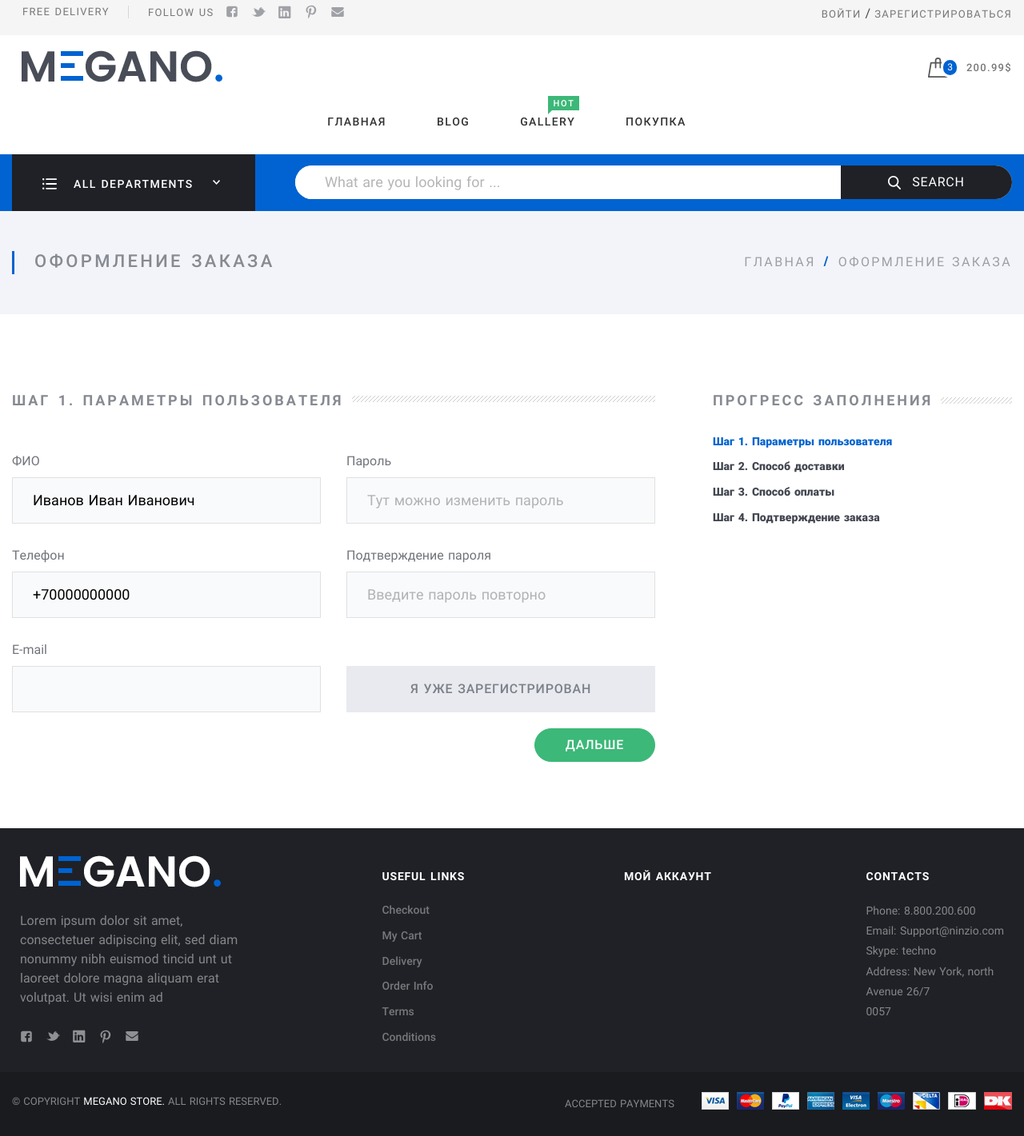
After one commit to Molecula80/megano, a Django app: page /app_ordering/ in a window 1280 px wide. The commit adds this page. Shown: the whole page at 80% size. Run offline with Django 4.2, Linux system fonts and the light colour scheme; data that the repository does not hold is empty.

Commit message:
add ordering

```diff
--- a/online_store/app_cart/templates/app_cart/cart_detail.html
+++ b/online_store/app_cart/templates/app_cart/cart_detail.html
@@ -127,7 +127,8 @@
               <strong class="Cart-title">Итого:
               </strong><span class="Cart-price">{{ cart.get_total_price }}$</span>
             </div>
-            <div class="Cart-block"><a class="btn btn_success btn_lg" href="order.html">Оформить заказ</a>
+            <div class="Cart-block">
+              <a class="btn btn_success btn_lg" href="{% url 'app_ordering:order_create' %}">Оформить заказ</a>
             </div>
           </div>
         </form>
--- /dev/null
+++ b/online_store/app_ordering/forms.py
@@ -0,0 +1,9 @@
+from django import forms
+
+
+class OrderCreateForm(forms.Form):
+    pass
+
+
+class PaymentForm(forms.Form):
+    pass
--- /dev/null
+++ b/online_store/app_ordering/templates/app_ordering/order_create.html
@@ -0,0 +1,272 @@
+<!DOCTYPE html>
+<html lang="en">
+<head>
+  {% extends "middle_base.html" %}
+  {% load static %}
+  <meta charset="UTF-8">
+  <title>{% block title %}Оформление заказа{% endblock %}</title>
+</head>
+<body>
+  {% block mb_content %}
+    <div class="Section Section_column Section_columnRight Section_columnWide Order">
+      <div class="wrap">
+        <div class="Section-column">
+          <div class="Section-columnSection">
+            <header class="Section-header">
+              <strong class="Section-title">Прогресс заполнения
+              </strong>
+            </header>
+            <div class="Section-columnContent">
+              <ul class="menu menu_vt Order-navigate">
+                <li class="menu-item_ACTIVE menu-item">
+                    <a class="menu-link" href="#step1">Шаг 1. Параметры пользователя</a>
+                </li>
+                <li class="menu-item"><a class="menu-link" href="#step2">Шаг 2. Способ доставки</a>
+                </li>
+                <li class="menu-item"><a class="menu-link" href="#step3">Шаг 3. Способ оплаты</a>
+                </li>
+                <li class="menu-item"><a class="menu-link" href="#step4">Шаг 4. Подтверждение заказа</a>
+                </li>
+              </ul>
+            </div>
+          </div>
+        </div>
+        <div class="Section-content">
+          <form class="form" action="#" method="post">
+            {% csrf_token %}
+            <div class="Order-block Order-block_OPEN" id="step1">
+              <header class="Section-header Section-header_sm">
+                <h2 class="Section-title">Шаг 1. Параметры пользователя
+                </h2>
+              </header>
+              <div class="row">
+                <div class="row-block">
+                  <div class="form-group">
+                    <label class="form-label" for="name">ФИО
+                    </label>
+                    <input class="form-input" id="name" name="name" type="text" value="Иванов Иван Иванович"/>
+                  </div>
+                  <div class="form-group">
+                    <label class="form-label" for="phone">Телефон
+                    </label>
+                    <input class="form-input" id="phone" name="phone" type="text" value="+70000000000"/>
+                  </div>
+                  <div class="form-group">
+                    <label class="form-label" for="mail">E-mail
+                    </label>
+                    <input class="form-input" id="mail" name="mail" type="text" value="" data-validate="require"/>
+                  </div>
+                </div>
+                <div class="row-block">
+                  <div class="form-group">
+                    <label class="form-label" for="password">Пароль
+                    </label>
+                    <input class="form-input" id="password" name="password" type="password" placeholder="Тут можно изменить пароль"/>
+                  </div>
+                  <div class="form-group">
+                    <label class="form-label" for="passwordReply">Подтверждение пароля
+                    </label>
+                    <input class="form-input" id="passwordReply" name="passwordReply" type="password" placeholder="Введите пароль повторно"/>
+                  </div>
+                  <div class="form-group"><a class="btn btn_muted Order-btnReg" href="#">Я уже зарегистрирован</a>
+                  </div>
+                </div>
+              </div>
+              <div class="Order-footer"><a class="btn btn_success Order-next" href="#step2">Дальше</a>
+              </div>
+            </div>
+            <div class="Order-block" id="step2">
+              <header class="Section-header Section-header_sm">
+                <h2 class="Section-title">Шаг 2. Способ доставки
+                </h2>
+              </header>
+              <div class="form-group">
+                <div>
+                  <label class="toggle">
+                    <input type="radio" name="delivery" value="ordinary" checked="checked"/>
+                      <span class="toggle-box"></span><span class="toggle-text">Обычная доставка</span>
+                  </label>
+                </div>
+                <div>
+                  <label class="toggle">
+                    <input type="radio" name="delivery" value="express"/><span class="toggle-box"></span>
+                      <span class="toggle-text">Экспресс доставка</span>
+                  </label>
+                </div>
+              </div>
+              <div class="form-group">
+                <label class="form-label" for="city">Город
+                </label>
+                <input class="form-input" id="city" name="city" type="text"/>
+              </div>
+              <div class="form-group">
+                <label class="form-label" for="address">Адрес
+                </label>
+                <textarea class="form-textarea" name="address" id="address"></textarea>
+              </div>
+              <div class="Order-footer"><a class="btn btn_success Order-next" href="#step3">Дальше</a>
+              </div>
+            </div>
+            <div class="Order-block" id="step3">
+              <header class="Section-header Section-header_sm">
+                <h2 class="Section-title">Шаг 3. Способ оплаты
+                </h2>
+              </header>
+              <div class="form-group">
+                <div>
+                  <label class="toggle">
+                    <input type="radio" name="pay" value="online" checked="checked"/><span class="toggle-box"></span>
+                      <span class="toggle-text">Онлайн картой</span>
+                  </label>
+                </div>
+                <div>
+                  <label class="toggle">
+                    <input type="radio" name="pay" value="someone"/><span class="toggle-box"></span>
+                      <span class="toggle-text">Онлайн со случайного чужого счета</span>
+                  </label>
+                </div>
+              </div>
+              <div class="Order-footer"><a class="btn btn_success Order-next" href="#step4">Дальше</a>
+              </div>
+            </div>
+            <div class="Order-block" id="step4">
+              <header class="Section-header Section-header_sm">
+                <h2 class="Section-title">Шаг 4. Подтверждение заказа
+                </h2>
+              </header>
+              <!--+div.Order.-confirmation-->
+              <div class="Order-infoBlock">
+                <div class="Order-personal">
+                  <div class="row">
+                    <div class="row-block">
+                      <div class="Order-info">
+                        <div class="Order-infoType">ФИО:
+                        </div>
+                        <div class="Order-infoContent">Иванов Иван Иванович
+                        </div>
+                      </div>
+                      <div class="Order-info">
+                        <div class="Order-infoType">Телефон:
+                        </div>
+                        <div class="Order-infoContent">+7000000000
+                        </div>
+                      </div>
+                      <div class="Order-info">
+                        <div class="Order-infoType">E-mail:
+                        </div>
+                        <div class="Order-infoContent">send@test.test
+                        </div>
+                      </div>
+                    </div>
+                    <div class="row-block">
+                      <div class="Order-info Order-info_delivery">
+                        <div class="Order-infoType">Тип доставки:
+                        </div>
+                        <div class="Order-infoContent">Обычная доставка
+                        </div>
+                      </div>
+                      <div class="Order-info">
+                        <div class="Order-infoType">Город:
+                        </div>
+                        <div class="Order-infoContent">Москва
+                        </div>
+                      </div>
+                      <div class="Order-info">
+                        <div class="Order-infoType">Адрес:
+                        </div>
+                        <div class="Order-infoContent">Ул. Академика Арцимовича, д. 10, кв. 10
+                        </div>
+                      </div>
+                      <div class="Order-info Order-info_pay">
+                        <div class="Order-infoType">Оплата:
+                        </div>
+                        <div class="Order-infoContent">Онлайн картой
+                        </div>
+                      </div>
+                    </div>
+                  </div>
+                </div>
+                <div class="Cart Cart_order">
+                  <div class="Cart-product">
+                    <div class="Cart-block Cart-block_row">
+                      <div class="Cart-block Cart-block_pict">
+                        <a class="Cart-pict" href="#">
+                          <img class="Cart-img" src="{% static 'assets/img/content/home/card.jpg' %}" alt="card.jpg"/>
+                        </a>
+                      </div>
+                      <div class="Cart-block Cart-block_info"><a class="Cart-title" href="#">Ноутбук</a>
+                        <div class="Cart-desc">Это супер ноутбук, 3 гб. 4 ядра
+                        </div>
+                      </div>
+                      <div class="Cart-block Cart-block_price">
+                        <div class="Cart-price">80.00$
+                        </div>
+                      </div>
+                    </div>
+                    <div class="Cart-block Cart-block_row">
+                      <div class="Cart-block Cart-block_amount">1 шт.
+                      </div>
+                    </div>
+                  </div>
+                  <div class="Cart-product">
+                    <div class="Cart-block Cart-block_row">
+                      <div class="Cart-block Cart-block_pict">
+                        <a class="Cart-pict" href="#">
+                          <img class="Cart-img" src="{% static 'assets/img/content/sale/product.png' %}" alt="product.png"/>
+                        </a>
+                      </div>
+                      <div class="Cart-block Cart-block_info"><a class="Cart-title" href="#">Планшет</a>
+                        <div class="Cart-desc">Это планшет с современным железом. Процессор последнего поколения
+                        </div>
+                      </div>
+                      <div class="Cart-block Cart-block_price">
+                        <div class="Cart-price">40.99$
+                        </div>
+                      </div>
+                    </div>
+                    <div class="Cart-block Cart-block_row">
+                      <div class="Cart-block Cart-block_amount">1 шт.
+                      </div>
+                    </div>
+                  </div>
+                  <div class="Cart-product">
+                    <div class="Cart-block Cart-block_row">
+                      <div class="Cart-block Cart-block_pict">
+                        <a class="Cart-pict" href="#">
+                          <img class="Cart-img" src="{% static 'assets/img/content/home/card.jpg' %}" alt="card.jpg"/>
+                        </a>
+                      </div>
+                      <div class="Cart-block Cart-block_info"><a class="Cart-title" href="#">Ноутбук</a>
+                        <div class="Cart-desc">Это супер ноутбук, 3 гб. 4 ядра
+                        </div>
+                      </div>
+                      <div class="Cart-block Cart-block_price">
+                        <div class="Cart-price">80.00$
+                        </div>
+                      </div>
+                    </div>
+                    <div class="Cart-block Cart-block_row">
+                      <div class="Cart-block Cart-block_amount">1 шт.
+                      </div>
+                    </div>
+                  </div>
+                  <div class="Cart-total">
+                    <div class="Cart-block Cart-block_total">
+                      <strong class="Cart-title">Итого:
+                      </strong><span class="Cart-price">200.99$</span>
+                    </div>
+                    <div class="Cart-block">
+                      <button class="btn btn_primary btn_lg" type="submit">Оплатить
+                      </button>
+                    </div>
+                  </div>
+                </div>
+              </div>
+            </div>
+          </form>
+        </div>
+      </div>
+    </div>
+  {% endblock %}
+</body>
+</html>
--- /dev/null
+++ b/online_store/app_ordering/urls.py
@@ -0,0 +1,11 @@
+from django.urls import path
+
+from .views import OrderCreateView, PaymentView, progress_payment
+
+app_name = 'app_ordering'
+
+urlpatterns = [
+    path('', OrderCreateView.as_view(), name='order_create'),
+    path('payment/', PaymentView.as_view(), name='payment'),
+    path('progress_payment/', progress_payment, name='progress_payment'),
+]
--- a/online_store/app_ordering/views.py
+++ b/online_store/app_ordering/views.py
@@ -1,44 +1,34 @@
-# from django.shortcuts import render
+from django.http import HttpResponseRedirect
+from django.shortcuts import render
+from django.urls import reverse
 from django.views import View
-from django.views.generic import TemplateView
+
+from .forms import OrderCreateForm, PaymentForm
 
 
-class UserParamsView(View):
+class OrderCreateView(View):
     """ Ввод параметров пользователя. """
     def get(self, request):
-        pass
+        form = OrderCreateForm()
+        return render(request, 'app_ordering/order_create.html', {'form': form, 'page_title': 'Оформление заказа'})
 
     def post(self, request):
-        pass
+        form = OrderCreateForm(request.POST)
+        if form.is_valid():
+            return HttpResponseRedirect(reverse('app_ordering:payment'))
 
 
-class DeliveryMethodView(View):
-    """ Выбор способа доставки. """
+class PaymentView(View):
+    """ Оплата заказа. """
     def get(self, request):
-        pass
+        form = PaymentForm()
+        return render(request, 'app_ordering/payment.html', {'form Payment': form, 'page_title': 'Оплата'})
 
     def post(self, request):
-        pass
+        form = PaymentForm(request.POST)
+        if form.is_valid():
+            return HttpResponseRedirect(reverse('app_ordering:progress_payment'))
 
 
-class PaymentMethodView(View):
-    """ Выбор способа оплаты. """
-    def get(self, request):
-        pass
-
-    def post(self, request):
-        pass
-
-
-class OrderConfirmationView(TemplateView):
-    """ Подтверждение заказа. """
-    def get_context_data(self, **kwargs):
-        pass
-
-    def post(self):
-        pass
-
-
-def payment_process(request):
-    """ Оплата заказа. """
-    pass
+def progress_payment(request):
+    return render(request, 'app_ordering/progress_payment.html', {'page_title': 'Ожидание оплаты'})
--- a/online_store/online_store/urls.py
+++ b/online_store/online_store/urls.py
@@ -22,4 +22,5 @@ urlpatterns = [
     path('', include('app_catalog.urls', namespace='app_catalog')),
     path('app_users/', include('app_users.urls')),
     path('app_cart/', include('app_cart.urls', namespace='app_cart')),
+    path('app_ordering/', include('app_ordering.urls', namespace='app_ordering')),
 ]
```
Also changed, not shown: online_store/app_ordering/templates/app_ordering/payment.html (added, +28 -0 lines), online_store/app_ordering/templates/app_ordering/progress_payment.html (added, +27 -0 lines), 1 other file.
